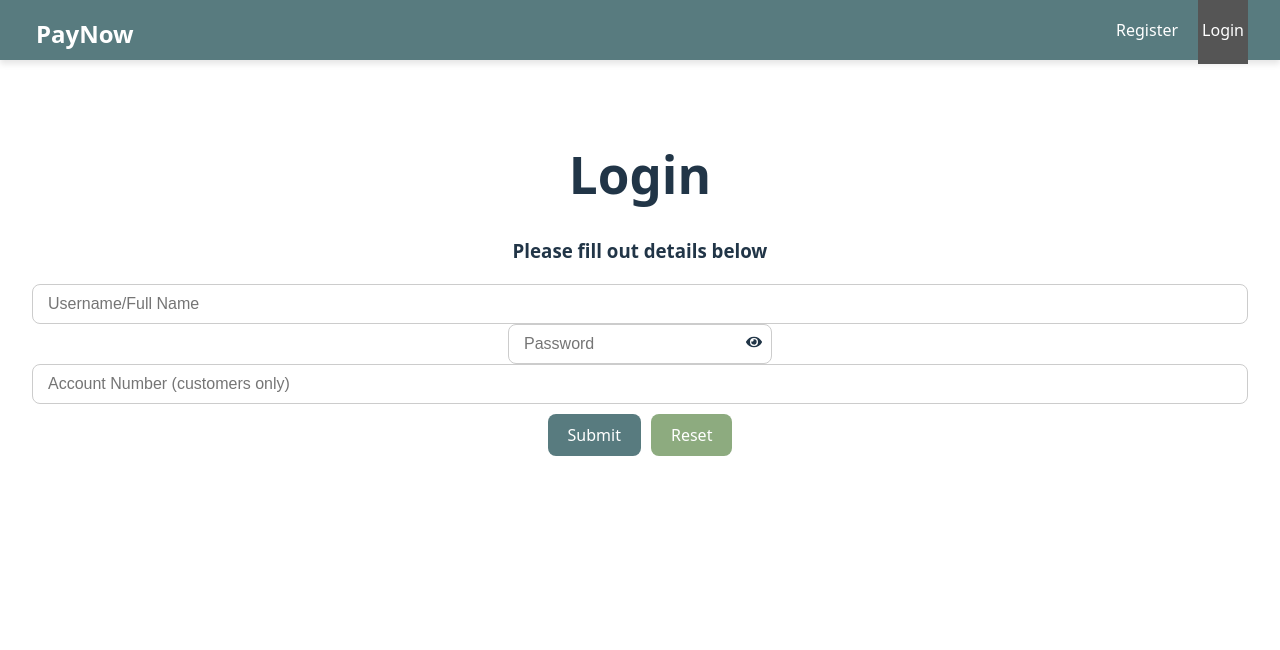
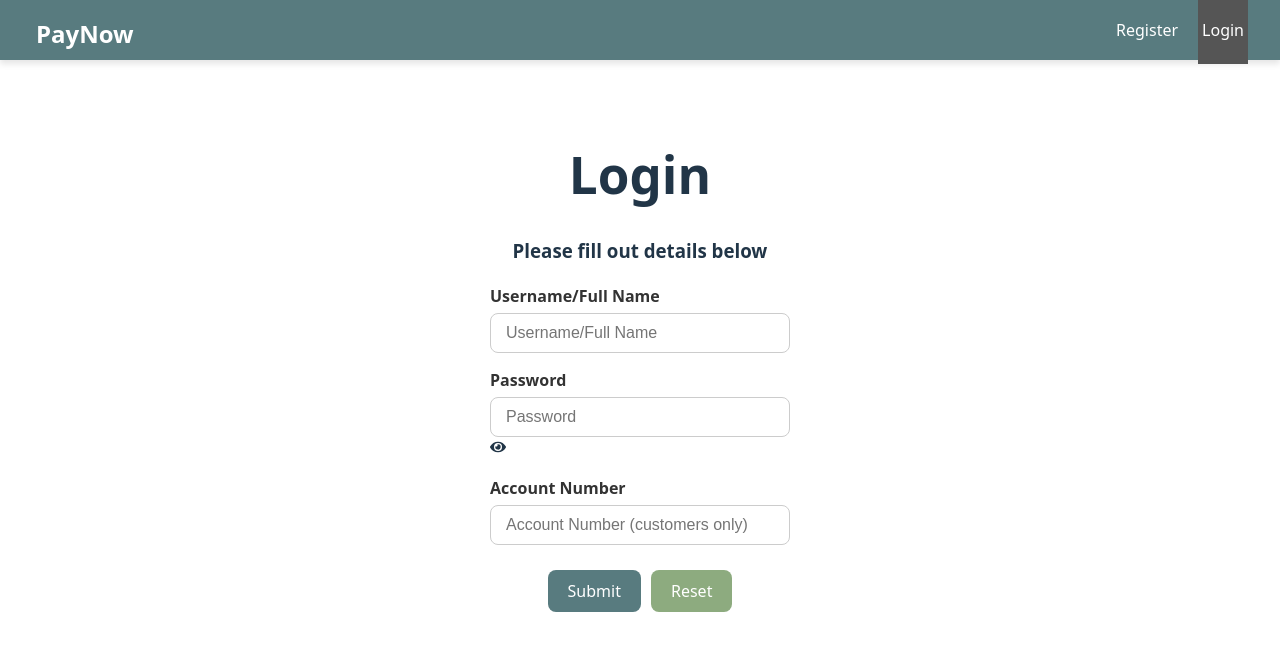
Before and after one commit to VCNMB-3rd-years/INSY7314_Part2, a React (Vite) app in the folder frontend/: page /login in a window 1280 px wide. Shown: the top 650 px of the page. Built offline with nearby package versions, Linux system fonts and the light colour scheme.

Commit message:
Login is klaar

```diff
--- a/frontend/src/pages/login.jsx
+++ b/frontend/src/pages/login.jsx
@@ -84,51 +84,52 @@ export default function Login() {
   };
   const accNrPattern = "^acc\\d{9}$"; // (w3schools,  2025)
   return (
-    <div>
+        <div style={{ textAlign: 'center', marginTop: '20px' }}>
             <h1>Login</h1>
             <div>
                 <h3>Please fill out details below</h3>
-        {error && <p>{error}</p>}
+                {error && <p className="error-message">{error}</p>}
                 <form onSubmit={handleSubmit}>
+                    <div className="form-group">
+                        <label htmlFor="fullName">Username/Full Name</label>
                         <input
                             type="text"
+                            id="fullName"
                             name="fullName"
                             placeholder="Username/Full Name"
                             value={formData.fullName}
                             onChange={handleInputChange}
                             required
                         />
-          <br />
+                    </div>
 
-{/*(GeeksforGeeks, 2025) The enable show password part*/}
-        <div style={{ position: 'relative', display: 'inline-block' }}>
+                    <div className="form-group">
+                        <label htmlFor="password">Password</label>
+                        <div className="password-wrapper">
                             <input
-            type={showPassword? 'text' : 'password'}
+                                type={showPassword ? 'text' : 'password'}
+                                id="password"
                                 name="password"
                                 placeholder="Password"
                                 value={formData.password}
                                 onChange={handleInputChange}
                                 required
-            style={{ paddingRight: '40px' }}
                             />
                             <span
+
                               onClick={togglePasswordVisibility}
-              style={{
-                position: 'absolute',
-                right: '10px',
-                top: '50%',
-                transform: 'translateY(-50%)',
-                cursor: 'pointer',
-              }}
+                                className="password-toggle-icon"
                             >
                                 {showPassword ? <FaEyeSlash /> : <FaEye />}
                             </span>
                         </div>
-          <br />
+                    </div>
 
-
+                    <div className="form-group">
+                        <label htmlFor="accNumber">Account Number</label>
                         <input
                             type="text"
+                            id="accNumber"
                             name="accNumber"
                             placeholder="Account Number (customers only)"
                             value={formData.accNumber.toLowerCase()}
@@ -136,7 +137,8 @@ export default function Login() {
                             pattern={accNrPattern}
                             title="Account number must start with 'acc' followed by 9 digits"
                         />
-          <br />
+                    </div>
+
                     <button type="submit">Submit</button>
                     <button type="reset" onClick={handleReset}>Reset</button>
                 </form>
@@ -145,6 +147,9 @@ export default function Login() {
     );
 }
 
+{/*(GeeksforGeeks, 2025) FOr the eye needed to see password or not
+  USed for the eye in the password to see it or not*/}
+
 /*
 REFERENCES
 ===============
```
Lines whose indentation alone changed are shown as unchanged.
